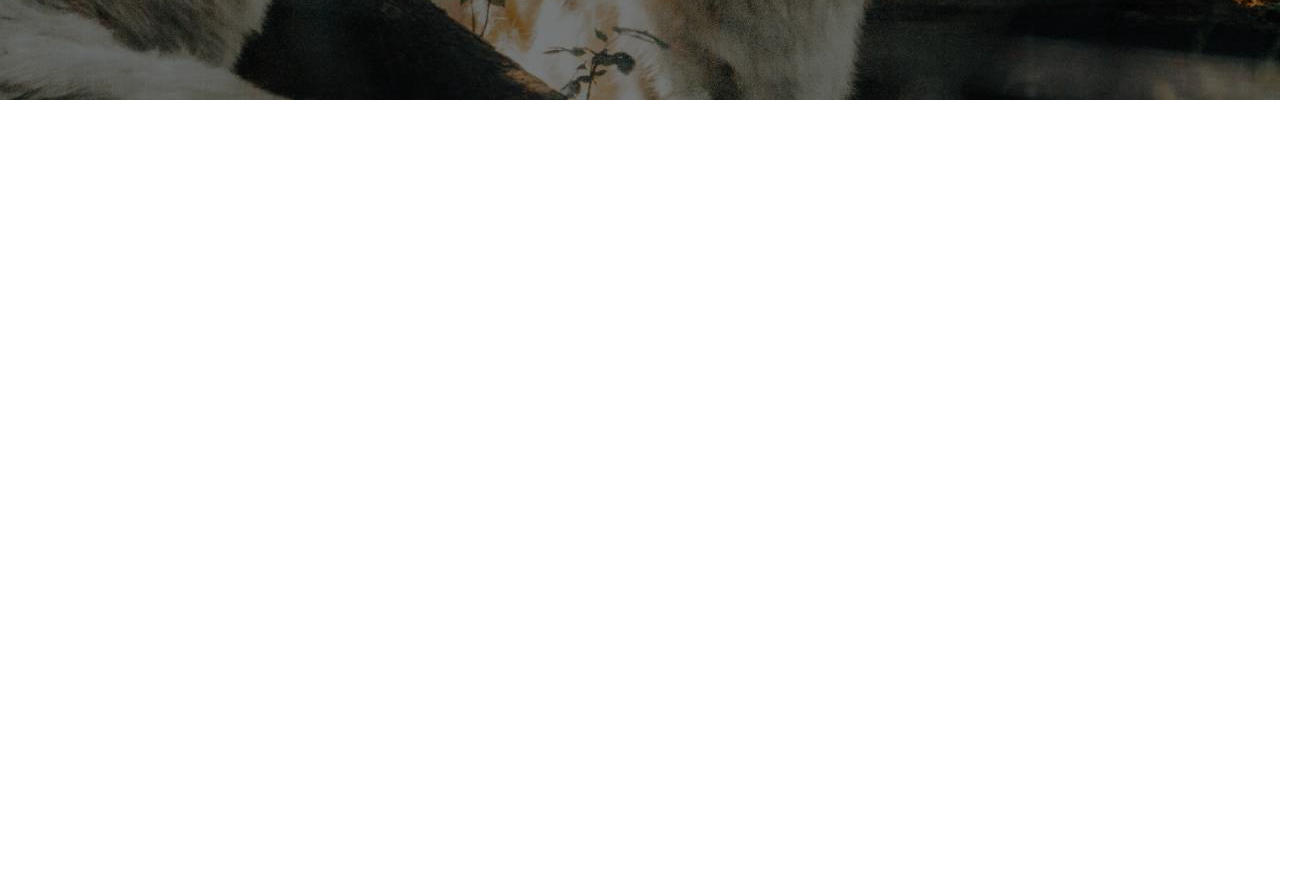
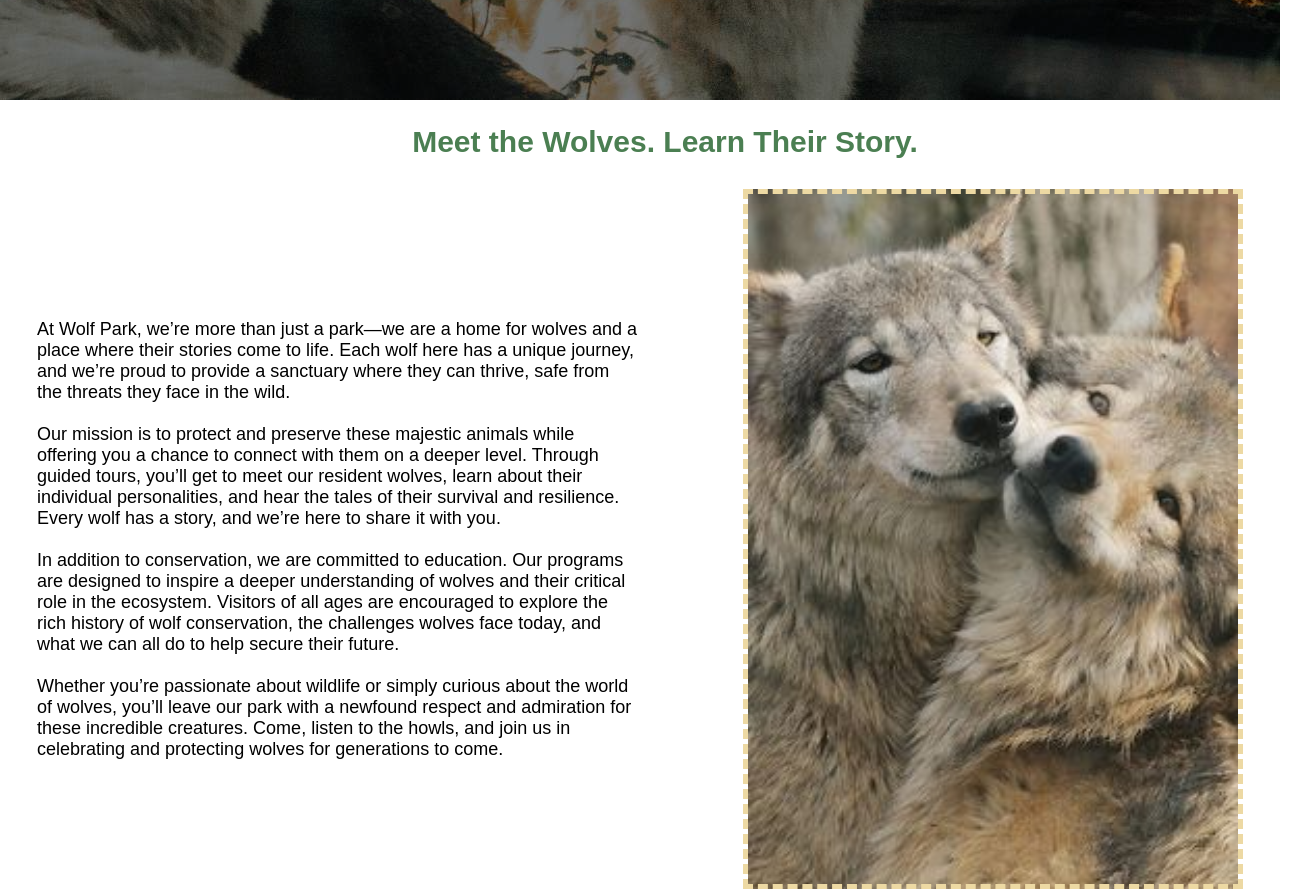
Before and after one commit to jdayxjr/N317-homework-3-wolves, a Next.js app: page /about in a window 1280 px wide. Shown: the part 400-1294 px from the top of the page, 1305 px wide, since content can reach past the window. Before the commit the page ends 800 px from the top, so only its background shows below. Built offline with nearby package versions, Linux system fonts and the light colour scheme.

Commit message:
I styled the about us and  page used a new image

```diff
--- a/src/app/about/about.module.css
+++ b/src/app/about/about.module.css
@@ -29,3 +29,55 @@ padding-top: 20px;
     font-size: 20px;
     font-style: italic;
 }
+
+.aboutbodyContainer{
+    width: 100%;
+
+}
+
+.aboutbodyHeader{
+   color: #4B7F52;
+   font-weight: bold;
+   font-size: 30px;
+width: 100%;
+
+text-align: center;
+margin: 25px;
+
+}
+
+.aboutbodyContent{
+    padding: 5px;
+    font-size: 18px;
+    width: 95%;
+    display: flex;
+    align-items: center;
+    justify-content: space-between;
+    margin: auto;
+}
+
+.aboutbodyText{
+    width: 600px;
+
+
+}
+.paragraph-spaced {
+    margin-bottom: 30px;
+  }
+.aboutbodyImage{
+    background-image: url(../images/8efe2146363d742f28af03658acc0104.jpg);
+    background-position: center;
+    background-size: cover;
+    background-repeat: no-repeat;
+    width: 500px;
+    height: 700px;
+    border: dashed 5px #EDD9A3;
+}
+
+.aboutbodyFlex{
+    display: flex;
+    align-items: center;
+    justify-content: space-between;
+
+
+}
--- a/src/app/about/page.js
+++ b/src/app/about/page.js
@@ -15,6 +15,35 @@ export default function About() {
         <div className={aboutStyles.aboutmainText}>
        Welcome to Wolf Park, where the wild spirit of wolves comes to life! Our park is dedicated to the conservation, education, and appreciation of these magnificent animals. Nestled in nature's beauty, we provide a sanctuary for wolves and a unique opportunity for visitors to learn about their importance in the ecosystem.</div>
     </div>
+    <div className={aboutStyles.aboutbodyHeader}>Meet the Wolves. Learn Their Story.</div>
+<div className={aboutStyles.aboutbodyContainer} >
+
+
+
+<div className={aboutStyles.aboutbodyContent} >
+
+<div className={aboutStyles.aboutbodyText}>
+  <div className="paragraph-spaced">
+    At Wolf Park, we’re more than just a park—we are a home for wolves and a place where their stories come to life.
+    Each wolf here has a unique journey, and we’re proud to provide a sanctuary where they can thrive, safe from the threats they face in the wild.
+    <br /><br />
+    Our mission is to protect and preserve these majestic animals while offering you a chance to connect with them on a deeper level.
+    Through guided tours, you’ll get to meet our resident wolves, learn about their individual personalities, and hear the tales of their survival and resilience.
+    Every wolf has a story, and we’re here to share it with you.
+    <br /><br />
+    In addition to conservation, we are committed to education.
+    Our programs are designed to inspire a deeper understanding of wolves and their critical role in the ecosystem.
+    Visitors of all ages are encouraged to explore the rich history of wolf conservation, the challenges wolves face today, and what we can all do to help secure their future.
+    <br /><br />
+    Whether you’re passionate about wildlife or simply curious about the world of wolves, you’ll leave our park with a newfound respect and admiration for these incredible creatures.
+    Come, listen to the howls, and join us in celebrating and protecting wolves for generations to come.
+  </div>
+</div>
+
+<div className={aboutStyles.aboutbodyImage}></div>
+</div>
+</div>
+
         </main>
     );
 }
```
Also changed, not shown: src/app/images/8efe2146363d742f28af03658acc0104.jpg (added).
